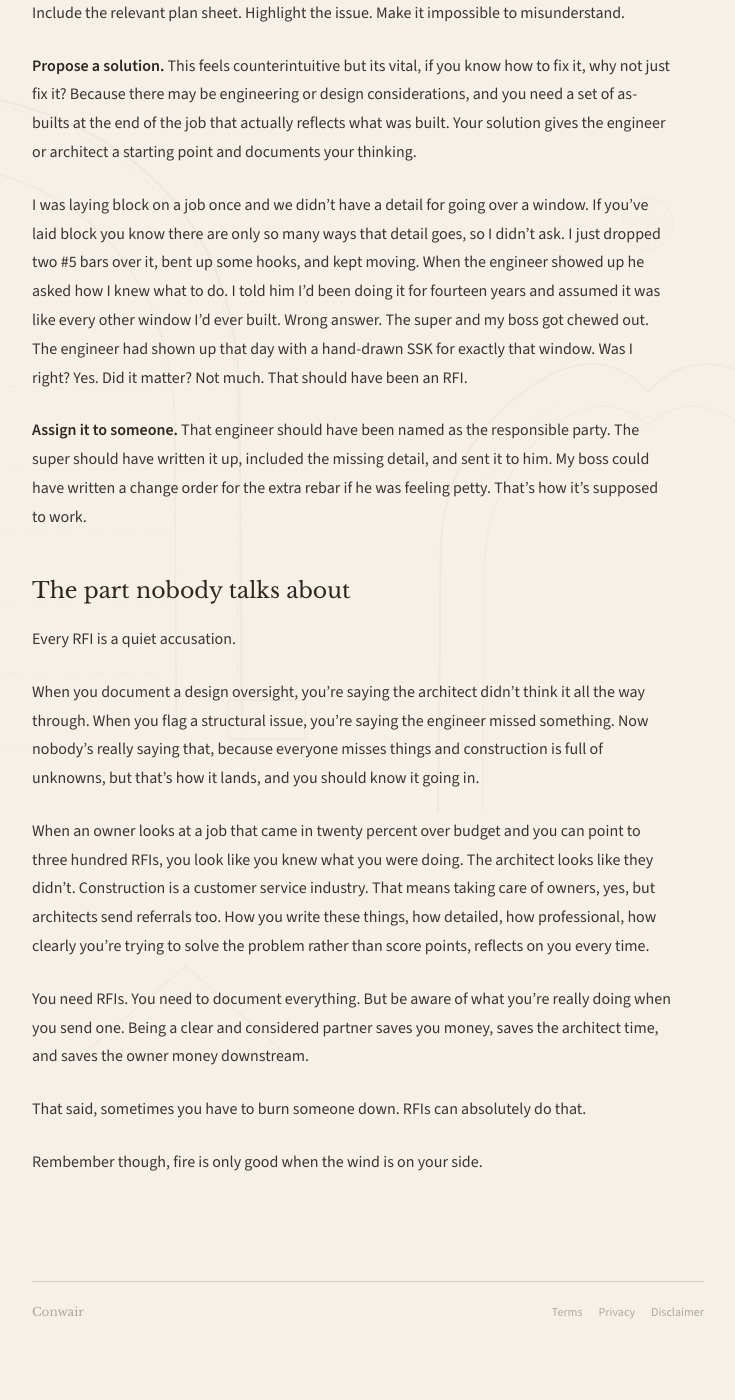
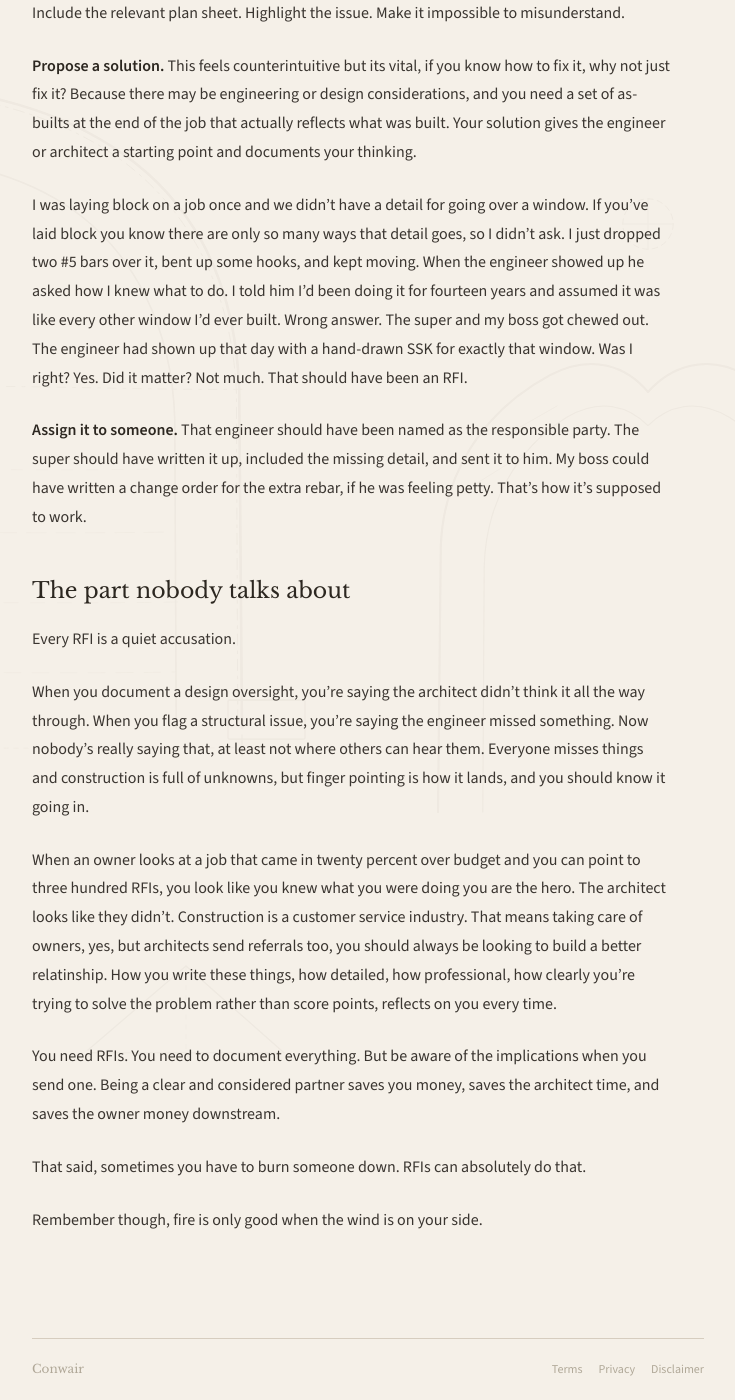
Before and after one commit to oldmanyellsathema/Conwair, a Jekyll site: the page built from _posts/2026-04-23-how-and-when-to-write-an-rfi.md, in a window 1280 px wide and 1400 px high, scrolled down 1606 px. Shown: the whole window, without its empty margins (272-1007 px from the left). Built offline with Jekyll 4.4.1, drawn with Linux system fonts in a browser that asks for light colours; before the commit the page ends 2948 px from its top, so only the background shows below that; some of the changed text lies outside the part shown.

Commit message:
Revise RFI writing guide for clarity and accuracy
Corrected typos and improved clarity in the RFI writing guide.

```diff
--- a/_posts/2026-04-23-how-and-when-to-write-an-rfi.md
+++ b/_posts/2026-04-23-how-and-when-to-write-an-rfi.md
@@ -35,17 +35,17 @@ Include photos. A picture in this context is worth considerably more than a thou
 
 I was laying block on a job once and we didn't have a detail for going over a window. If you've laid block you know there are only so many ways that detail goes, so I didn't ask. I just dropped two #5 bars over it, bent up some hooks, and kept moving. When the engineer showed up he asked how I knew what to do. I told him I'd been doing it for fourteen years and assumed it was like every other window I'd ever built. Wrong answer. The super and my boss got chewed out. The engineer had shown up that day with a hand-drawn SSK for exactly that window. Was I right? Yes. Did it matter? Not much. That should have been an RFI.
 
-**Assign it to someone.** That engineer should have been named as the responsible party. The super should have written it up, included the missing detail, and sent it to him. My boss could have written a change order for the extra rebar if he was feeling petty. That's how it's supposed to work.
+**Assign it to someone.** That engineer should have been named as the responsible party. The super should have written it up, included the missing detail, and sent it to him. My boss could have written a change order for the extra rebar, if he was feeling petty. That's how it's supposed to work.
 
 ## The part nobody talks about
 
 Every RFI is a quiet accusation.
 
-When you document a design oversight, you're saying the architect didn't think it all the way through. When you flag a structural issue, you're saying the engineer missed something. Now nobody's really saying that, because everyone misses things and construction is full of unknowns, but that's how it lands, and you should know it going in.
+When you document a design oversight, you're saying the architect didn't think it all the way through. When you flag a structural issue, you're saying the engineer missed something. Now nobody's really saying that, at least not where others can hear them. Everyone misses things and construction is full of unknowns, but finger pointing is how it lands, and you should know it going in.
 
-When an owner looks at a job that came in twenty percent over budget and you can point to three hundred RFIs, you look like you knew what you were doing. The architect looks like they didn't. Construction is a customer service industry. That means taking care of owners, yes, but architects send referrals too. How you write these things, how detailed, how professional, how clearly you're trying to solve the problem rather than score points, reflects on you every time.
+When an owner looks at a job that came in twenty percent over budget and you can point to three hundred RFIs, you look like you knew what you were doing you are the hero. The architect looks like they didn't. Construction is a customer service industry. That means taking care of owners, yes, but architects send referrals too, you should always be looking to build a better relatinship. How you write these things, how detailed, how professional, how clearly you're trying to solve the problem rather than score points, reflects on you every time.
 
-You need RFIs. You need to document everything. But be aware of what you're really doing when you send one. Being a clear and considered partner saves you money, saves the architect time, and saves the owner money downstream.
+You need RFIs. You need to document everything. But be aware of the implications when you send one. Being a clear and considered partner saves you money, saves the architect time, and saves the owner money downstream.
 
 That said, sometimes you have to burn someone down. RFIs can absolutely do that.
 
```
Also changed, not shown: other parts of _posts/2026-04-23-how-and-when-to-write-an-rfi.md (+1 -1 lines).
